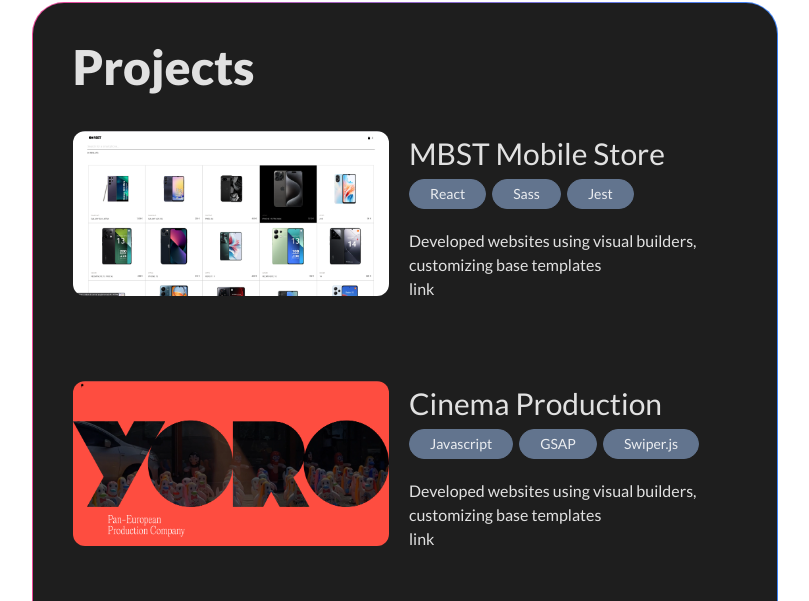
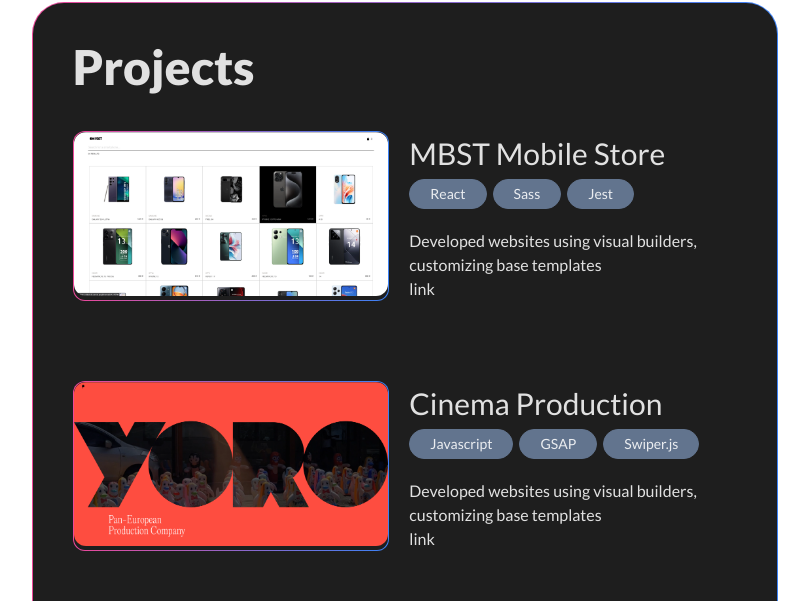
Before and after one commit to danielciciliani/portfolio, a React (Vite) app: page / in a window 1280 px wide. Shown: the part 1816-2417 px from the top of the page, without its empty margins (235-1044 px from the left). Built offline with nearby package versions, Linux system fonts and the light colour scheme.

Commit message:
styles: add border to image in Projects

```diff
--- a/src/components/Projects/Projects.jsx
+++ b/src/components/Projects/Projects.jsx
@@ -12,7 +12,7 @@ function Projects() {
           key={project.id}
           className="w-full h-auto flex flex-col lg:flex-row  gap-5 pb-10 last:pb-0"
         >
-          <div className="w-full lg:w-[70%]">
+          <div className="w-full lg:w-[70%] rounded-xl border-[.5] border-gradient">
             <img
               className="rounded-xl"
               src={project.image}
```
